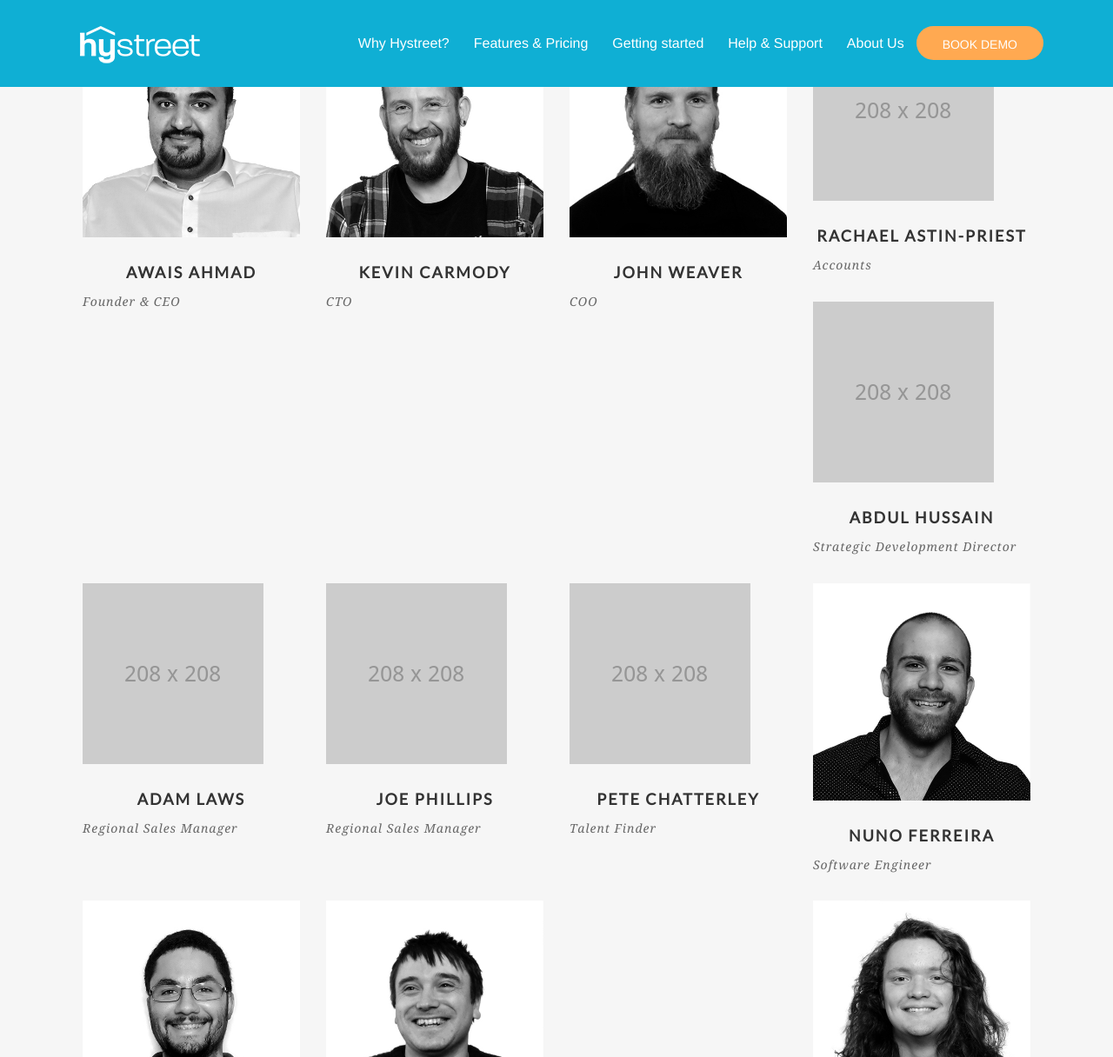
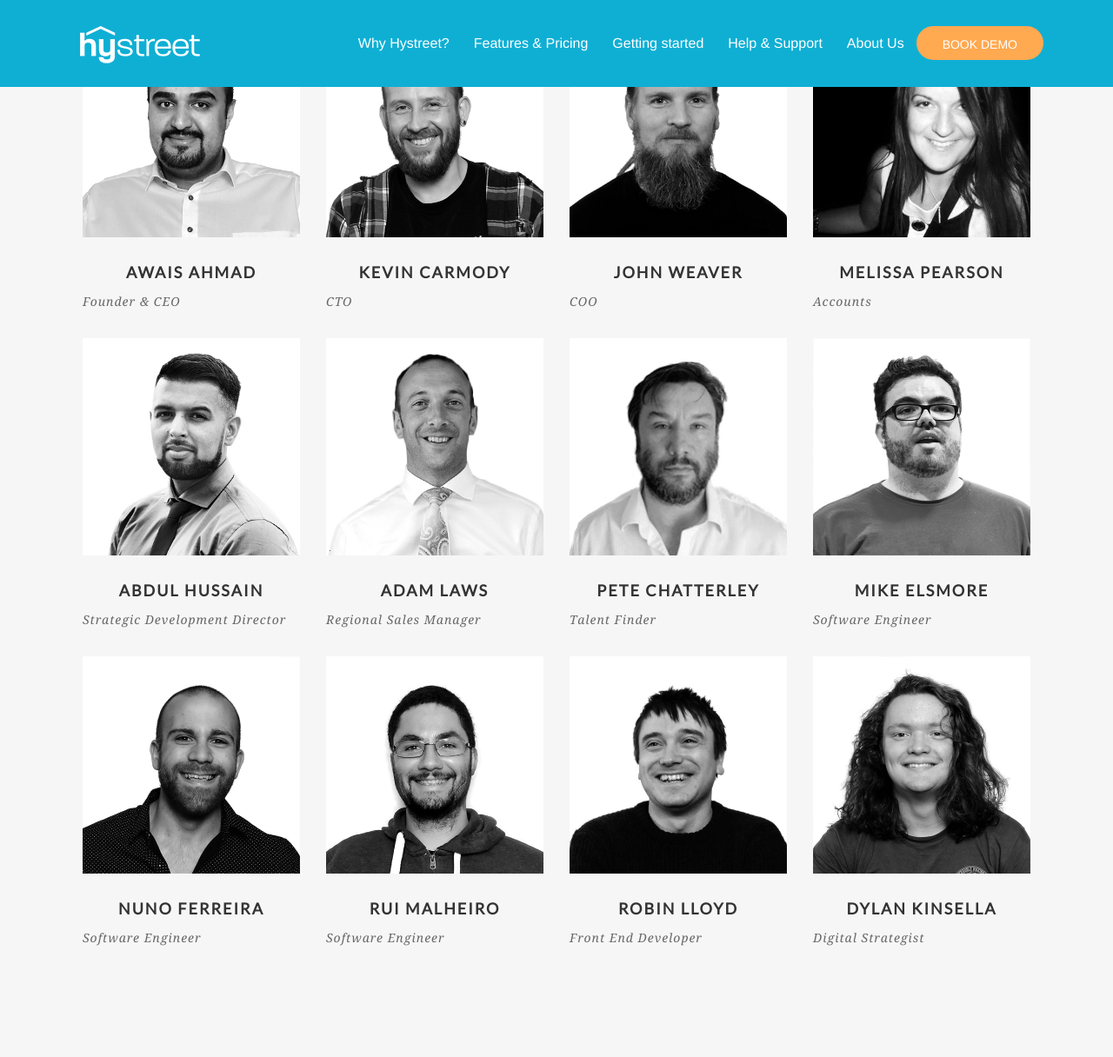
Before and after one commit to hystreet/hystreet.github.io, a Jekyll site: the page built from about-us/meet-the-team/index.html, in a window 1280 px wide and 1400 px high, scrolled down 583 px, cut to the strip 0-1216 px from the top of the window. Shown: the whole strip at 87% size. Built offline with Jekyll 4.4.1, drawn with Linux system fonts in a browser that asks for light colours; some web fonts are replaced; a script that is not in the unit is left out.

Commit message:
Update index.html

```diff
--- a/about-us/meet-the-team/index.html
+++ b/about-us/meet-the-team/index.html
@@ -31,29 +31,29 @@
     position: COO
   -
     desc: "Unde labore corporis nam dignissimos tenetur vero enim. Eligendi est quam et in recusandae ratione facilis vel iste est rerum Unde labore corporis nam dignissimos tenetur vero enim. Eligendi est quam et in recusandae ratione facilis vel iste est rerum."
-    image: member-1.png
-    name: "Rachael Astin-Priest"
+    image: Melissa.jpg
+    name: "Melissa Pearson"
     position: "Accounts"
   -
     desc: "Unde labore corporis nam dignissimos tenetur vero enim. Eligendi est quam et in recusandae ratione facilis vel iste est rerum Unde labore corporis nam dignissimos tenetur vero enim. Eligendi est quam et in recusandae ratione facilis vel iste est rerum."
-    image: member-1.png
+    image: Abdul.jpg
     name: "Abdul Hussain"
     position: "Strategic Development Director"
   -
     desc: "Unde labore corporis nam dignissimos tenetur vero enim. Eligendi est quam et in recusandae ratione facilis vel iste est rerum Unde labore corporis nam dignissimos tenetur vero enim. Eligendi est quam et in recusandae ratione facilis vel iste est rerum."
-    image: member-1.png
+    image: Adam.jpg
     name: "Adam Laws"
     position: "Regional Sales Manager"
   -
     desc: "Unde labore corporis nam dignissimos tenetur vero enim. Eligendi est quam et in recusandae ratione facilis vel iste est rerum Unde labore corporis nam dignissimos tenetur vero enim. Eligendi est quam et in recusandae ratione facilis vel iste est rerum."
-    image: member-1.png
-    name: "Joe Phillips"
-    position: "Regional Sales Manager"
+    image: Pete.jpg
+    name: "Pete Chatterley"
+    position: "Talent Finder"
   -
     desc: "Unde labore corporis nam dignissimos tenetur vero enim. Eligendi est quam et in recusandae ratione facilis vel iste est rerum Unde labore corporis nam dignissimos tenetur vero enim. Eligendi est quam et in recusandae ratione facilis vel iste est rerum."
-    image: member-1.png
-    name: "Pete Chatterley"
-    position: "Talent Finder"
+    image: Mike.jpg
+    name: "Mike Elsmore"
+    position: "Software Engineer"
   -
     desc: "Unde labore corporis nam dignissimos tenetur vero enim. Eligendi est quam et in recusandae ratione facilis vel iste est rerum Unde labore corporis nam dignissimos tenetur vero enim. Eligendi est quam et in recusandae ratione facilis vel iste est rerum."
     image: Nuno.jpg
```
